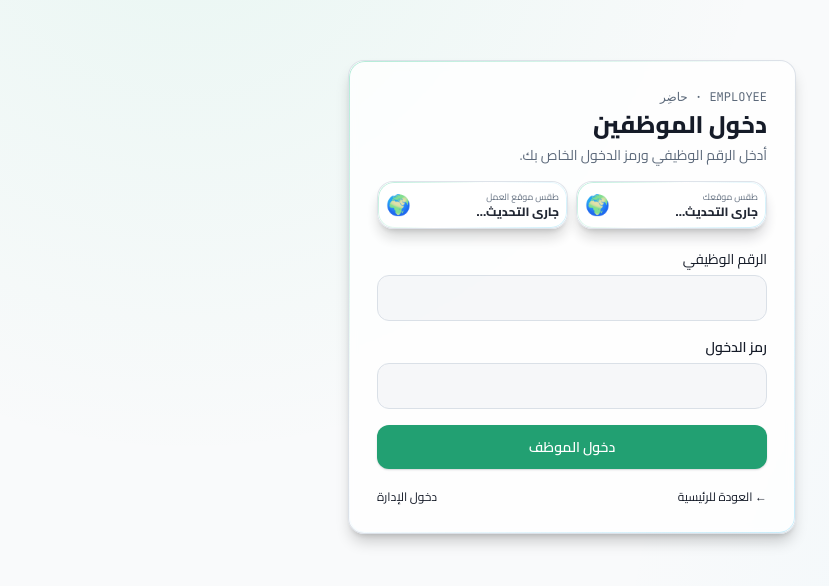
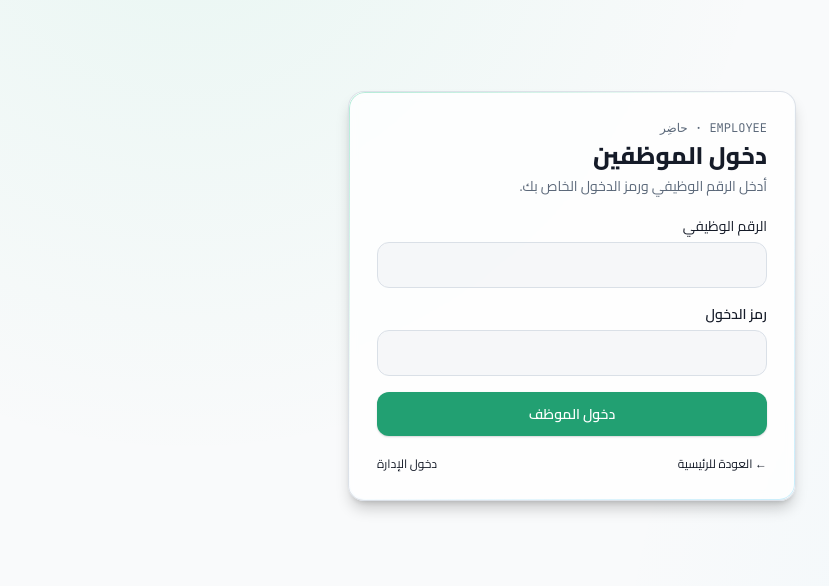
Before and after one commit to AbuNizar963/Hadir, a React (Vite) app: page /login in a window 1280 px wide. Shown: the part 124-710 px from the top of the page, without its empty margins (255-1084 px from the left). Built offline with nearby package versions, Linux system fonts and the light colour scheme; no server answers.

Commit message:
fix(employee-login): remove weather from employee sign-in

```diff
--- a/src/features/auth/employee/EmployeeLogin.tsx
+++ b/src/features/auth/employee/EmployeeLogin.tsx
@@ -1,20 +1,17 @@
 import { FormEvent, useState } from "react";
 import { Link, useNavigate } from "react-router-dom";
 import Brand from "@/components/Brand";
-import WeatherCard from "@/components/WeatherCard";
 import { backendEnabled, backendEmployeeLogin } from "@/lib/backend";
 import { getDeviceLabel } from "@/lib/device";
-import { getSettings, setSession } from "@/lib/storage";
+import { setSession } from "@/lib/storage";
 import type { Employee } from "@/types";
 
 const API_URL = String(import.meta.env.VITE_API_URL || "https://hadir-api.abunizar963.workers.dev").replace(/\/$/, "");
 function getDeviceId(){const key="hadir.device.id";const existing=localStorage.getItem(key)?.trim();const id=existing&&existing.length>=8?existing:`dev-${crypto.randomUUID()}`;localStorage.setItem(key,id);return id;}
-async function rebindEmployee(username:string,password:string):Promise<Employee>{const response=await fetch(`${API_URL}/api/auth/login`,{method:"POST",headers:{"content-type":"application/json"},credentials:"include",cache:"no-store",body:JSON.stringify({username:username.trim(),password,deviceId:getDeviceId(),deviceLabel:getDeviceLabel(),rebindDevice:true})});const data=await response.json().catch(()=>({})) as {token?:string;user?:Employee;kind?:string;error?:string};if(!response.ok)throw new Error(typeof data.error==="string"?data.error:`فشل تسجيل الدخول (${response.status})`);if(data.kind!=="employee"||!data.token||!data.user?.id||!data.user?.jobNumber)throw new Error("تعذر إنشاء جلسة الموظف.");localStorage.setItem("hadir.api.token.employee",data.token);return data.user;}
 async function requestRebind(username:string,password:string){const response=await fetch(`${API_URL}/api/workforce/live`,{method:"POST",headers:{"content-type":"application/json"},cache:"no-store",body:JSON.stringify({action:"device-rebind-request",jobNumber:username.trim(),password,deviceId:getDeviceId(),deviceLabel:getDeviceLabel()})});const data=await response.json().catch(()=>({})) as {error?:string;message?:string};if(!response.ok)throw new Error(typeof data.error==="string"?data.error:"تعذر إرسال الطلب");return data.message||"تم إرسال طلب إعادة ربط الهاتف إلى الإدارة.";}
-export default function EmployeeLogin(){const navigate=useNavigate();const settings=getSettings();const [jobNumber,setJobNumber]=useState("");const [pin,setPin]=useState("");const [error,setError]=useState<string|null>(null);const [success,setSuccess]=useState<string|null>(null);const [loading,setLoading]=useState(false);const [rebindVisible,setRebindVisible]=useState(false);const finishLogin=(employee:Employee)=>{setSession({employeeId:employee.id,jobNumber:employee.jobNumber,name:employee.name,loginAt:new Date().toISOString(),role:employee.role});window.dispatchEvent(new Event("hadir:session-changed"));navigate("/employee",{replace:true});};const submit=async(event:FormEvent<HTMLFormElement>)=>{event.preventDefault();if(loading)return;setLoading(true);setError(null);setSuccess(null);setRebindVisible(false);try{if(!backendEnabled)throw new Error("خدمة تسجيل دخول الموظفين غير مفعلة. تحقق من إعداد Cloudflare Worker.");finishLogin(await backendEmployeeLogin(jobNumber.trim(),pin));}catch(err){const message=err instanceof Error?err.message:"تعذر تسجيل الدخول";setError(message);setRebindVisible(message.includes("مرتبط بجهاز آخر")||message.includes("هاتف آخر"));}finally{setLoading(false);}};const rebind=async()=>{if(loading)return;setLoading(true);setError(null);setSuccess(null);try{setSuccess(await requestRebind(jobNumber.trim(),pin));}catch(err){setError(err instanceof Error?err.message:"تعذر إرسال طلب إعادة الربط");}finally{setLoading(false);}};
+export default function EmployeeLogin(){const navigate=useNavigate();const [jobNumber,setJobNumber]=useState("");const [pin,setPin]=useState("");const [error,setError]=useState<string|null>(null);const [success,setSuccess]=useState<string|null>(null);const [loading,setLoading]=useState(false);const [rebindVisible,setRebindVisible]=useState(false);const finishLogin=(employee:Employee)=>{setSession({employeeId:employee.id,jobNumber:employee.jobNumber,name:employee.name,loginAt:new Date().toISOString(),role:employee.role});window.dispatchEvent(new Event("hadir:session-changed"));navigate("/employee",{replace:true});};const submit=async(event:FormEvent<HTMLFormElement>)=>{event.preventDefault();if(loading)return;setLoading(true);setError(null);setSuccess(null);setRebindVisible(false);try{if(!backendEnabled)throw new Error("خدمة تسجيل دخول الموظفين غير مفعلة. تحقق من إعداد Cloudflare Worker.");finishLogin(await backendEmployeeLogin(jobNumber.trim(),pin));}catch(err){const message=err instanceof Error?err.message:"تعذر تسجيل الدخول";setError(message);setRebindVisible(message.includes("مرتبط بجهاز آخر")||message.includes("هاتف آخر"));}finally{setLoading(false);}};const rebind=async()=>{if(loading)return;setLoading(true);setError(null);setSuccess(null);try{setSuccess(await requestRebind(jobNumber.trim(),pin));}catch(err){setError(err instanceof Error?err.message:"تعذر إرسال طلب إعادة الربط");}finally{setLoading(false);}};
 return <div className="min-h-screen flex flex-col"><header className="p-5"><Brand/></header><main className="flex-1 grid place-items-center px-5 pb-10"><div className="w-full max-w-md"><div className="hud-card p-7">
  <div className="text-xs mono text-muted-foreground">EMPLOYEE · حاضِر</div><h1 className="text-2xl font-extrabold mt-1">دخول الموظفين</h1><p className="text-sm text-muted-foreground mt-1">أدخل الرقم الوظيفي ورمز الدخول الخاص بك.</p>
- <div className="mt-4 grid grid-cols-1 sm:grid-cols-2 gap-2" aria-label="حالة الطقس"><WeatherCard compact title="طقس موقعك" className="weather-strip-live"/><WeatherCard compact title="طقس موقع العمل" latitude={settings.workSiteLat} longitude={settings.workSiteLng} hideWhenWithinKm={10} referenceLatitude={settings.workSiteLat} referenceLongitude={settings.workSiteLng} className="weather-strip-live"/></div>
  <form onSubmit={submit} className="mt-5 space-y-4"><div><label className="block text-sm text-semibold mb-1.5" htmlFor="employee-job-number">الرقم الوظيفي</label><input id="employee-job-number" name="username" className="input w-full" value={jobNumber} onChange={e=>setJobNumber(e.target.value)} autoComplete="username" inputMode="text" required disabled={loading}/></div><div><label className="block text-sm font-semibold mb-1.5" htmlFor="employee-pin">رمز الدخول</label><input id="employee-pin" name="password" className="input w-full" type="password" value={pin} onChange={e=>setPin(e.target.value)} autoComplete="current-password" inputMode="numeric" required disabled={loading}/></div>{error&&<div className="rounded-xl border border-destructive/40 bg-destructive/10 p-3 text-sm" role="alert">{error}</div>}{success&&<div className="rounded-xl border border-primary/30 bg-primary/10 p-3 text-sm text-primary" role="status">{success}</div>}{rebindVisible&&<button type="button" onClick={rebind} className="w-full py-2.5 rounded-xl border border-primary/40 text-primary font-semibold" disabled={loading}>📱 إرسال طلب للإدارة لفك الجهاز</button>}<button type="submit" className="btn-primary w-full py-3" disabled={loading} aria-busy={loading}>{loading?"جاري التحقق...":"دخول الموظف"}</button></form><div className="mt-5 text-xs text-center flex justify-between"><Link to="/">← العودة للرئيسية</Link><Link to="/manager/login">دخول الإدارة</Link></div>
  </div></div></main></div>;
 }
```
